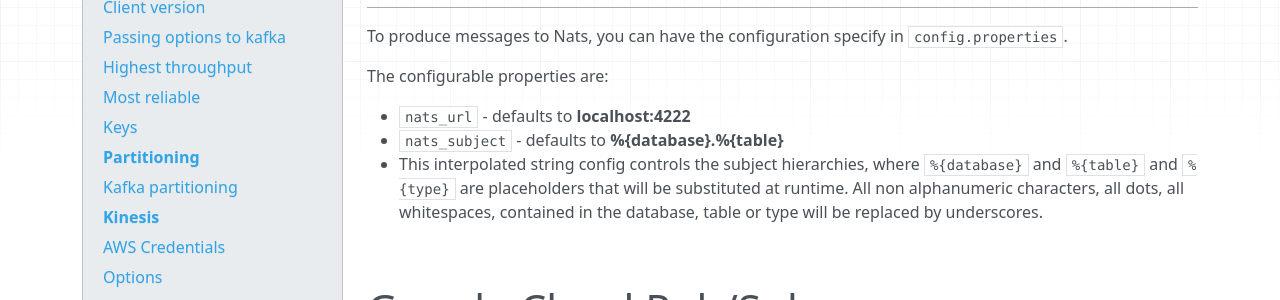
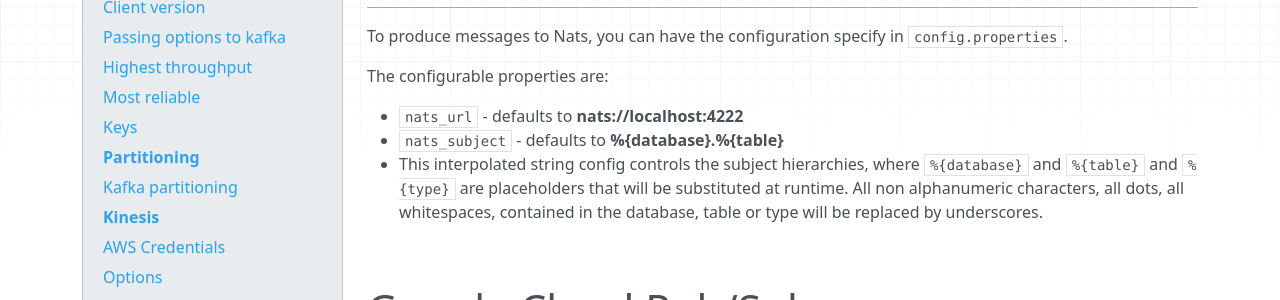
Before and after one commit to zendesk/maxwell, an MkDocs documentation site: the page built from docs/docs/producers.md, in a window 1280 px wide and 900 px high, scrolled down 4756 px. Shown: the part 155-455 px from the top of the window. Built offline with MkDocs 1.6.1, drawn with Linux system fonts in a browser that asks for light colours; nearby versions of some CDN libraries.

Commit message:
Update docs/docs/producers.md
default value to nats://localhost:4222

```diff
--- a/docs/docs/producers.md
+++ b/docs/docs/producers.md
@@ -226,7 +226,7 @@
 
 The configurable properties are:
 
-- `nats_url` - defaults to **localhost:4222**
+- `nats_url` - defaults to **nats://localhost:4222**
 - `nats_subject` - defaults to **%{database}.%{table}**
   - This interpolated string config controls the subject hierarchies, where `%{database}` and `%{table}` and `%{type}` are placeholders that will be substituted at runtime. All non alphanumeric characters, all dots, all whitespaces, contained in the database, table or type will be replaced by underscores.
 
```
